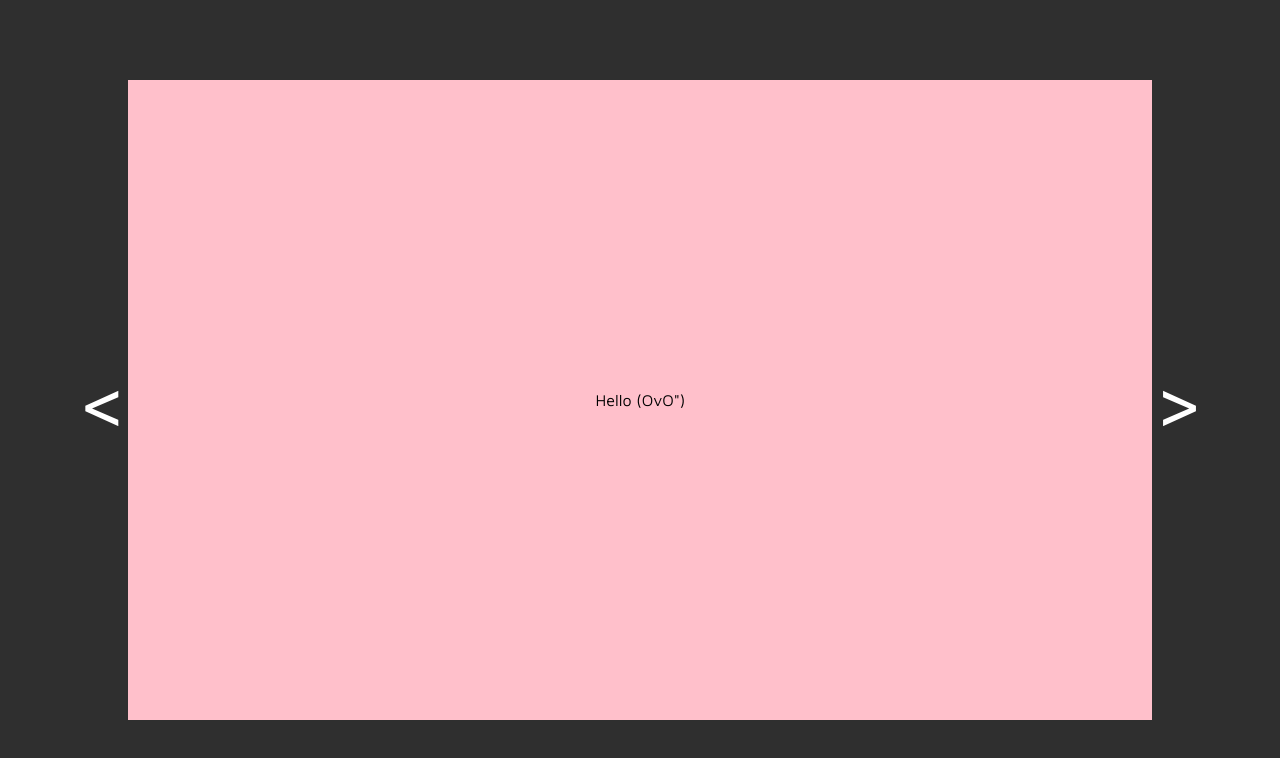
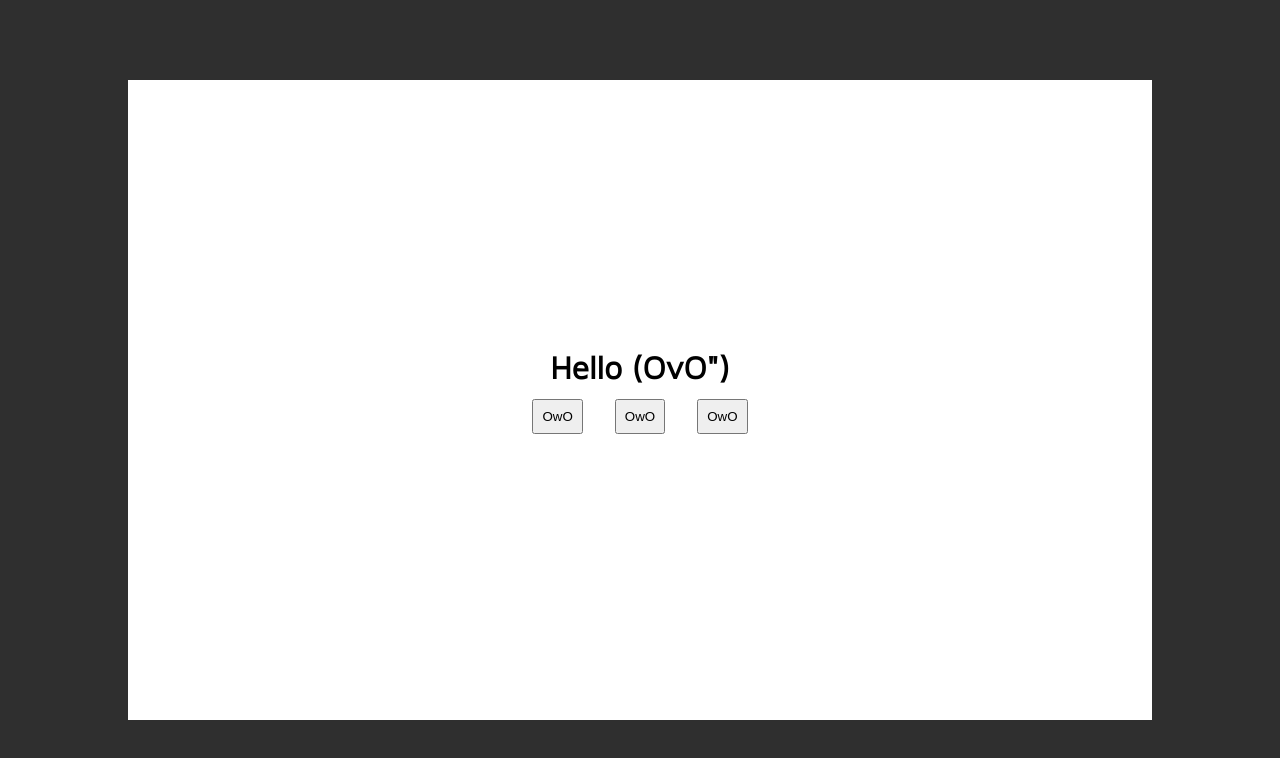
Before and after one commit to Serrowxd/jquery_shitposting, a website: page hover_boxes/index.html in a window 1280 px wide. Drawn offline with nearby package versions, Linux system fonts and the light colour scheme.

Commit message:
center top and left logic

```diff
--- a/hover_boxes/index.html
+++ b/hover_boxes/index.html
@@ -15,19 +15,37 @@
   </head>
   <body>
     <div class="main-container">
-      <h1 id="left" class="move-button"><</h1>
       <div class="cards-container">
         <div id="card-1" class="card">
           <h1>Hello (OvO")</h1>
+          <div class="button-row">
+            <button id="left">OwO</button>
+            <button id="middle">OwO</button>
+            <button id="right">OwO</button>
+          </div>
         </div>
+
         <div id="card-2" class="card">
           <h1>I'm back (OvO")</h1>
+          <div class="button-row">
+            <button id="back-right">UwU</button>
+          </div>
         </div>
+
         <div id="card-3" class="card">
           <h1>Is me again (OvO")</h1>
+          <div class="button-row">
+            <button id="back-left">UwU</button>
+          </div>
+        </div>
+
+        <div id="card-4" class="card">
+          <h1>Yos (OvO")</h1>
+          <div class="button-row">
+            <button id="back-top">UwU</button>
+          </div>
         </div>
       </div>
-      <h1 id="right" class="move-button">></h1>
 
       <!-- JS Scripts -->
       <script src="script.js"></script>
--- a/hover_boxes/script.js
+++ b/hover_boxes/script.js
@@ -45,3 +45,4 @@ $('#left').on('click', function() {
 
 // Possibly just remove ability to click right?
 // When clicking right on secondary card shown, return to center screen?
+// Timeout function to change hideme-left to hideme and add showme to second item.
--- a/hover_boxes/styles/styles.less
+++ b/hover_boxes/styles/styles.less
@@ -15,6 +15,16 @@
   &:hover {
     cursor: pointer;
     color: rgba(0, 225, 255, 0.7);
+  }
+}
+
+.button-row {
+  display: flex;
+  justify-content: center;
+
+  button {
+    margin: 1rem;
+    padding: 0.5rem;
   }
 }
 
@@ -51,11 +61,17 @@
 .card {
   height: 100%;
   width: 100%;
-  background-color: pink;
   display: flex;
+  flex-direction: column;
   justify-content: center;
   align-items: center;
   position: absolute;
+  background: white;
+
+  h1 {
+    font-size: 2rem;
+    font-weight: bold;
+  }
 }
 
 // Animations
@@ -82,7 +98,18 @@
     width: 90%;
     height: 90%;
     box-shadow: 10px 0 10px #2f2f2f;
-    background-color: green;
+    background-color: gray;
+  }
+}
+
+@keyframes showAnimationLeft {
+  100% {
+    margin-right: 200rem;
+  }
+  0% {
+    margin-right: 0;
+    opacity: 1;
+    visibility: visible;
   }
 }
 
```
Also changed, not shown: hover_boxes/kitty.jpg (added), hover_boxes/styles/styles.css.
